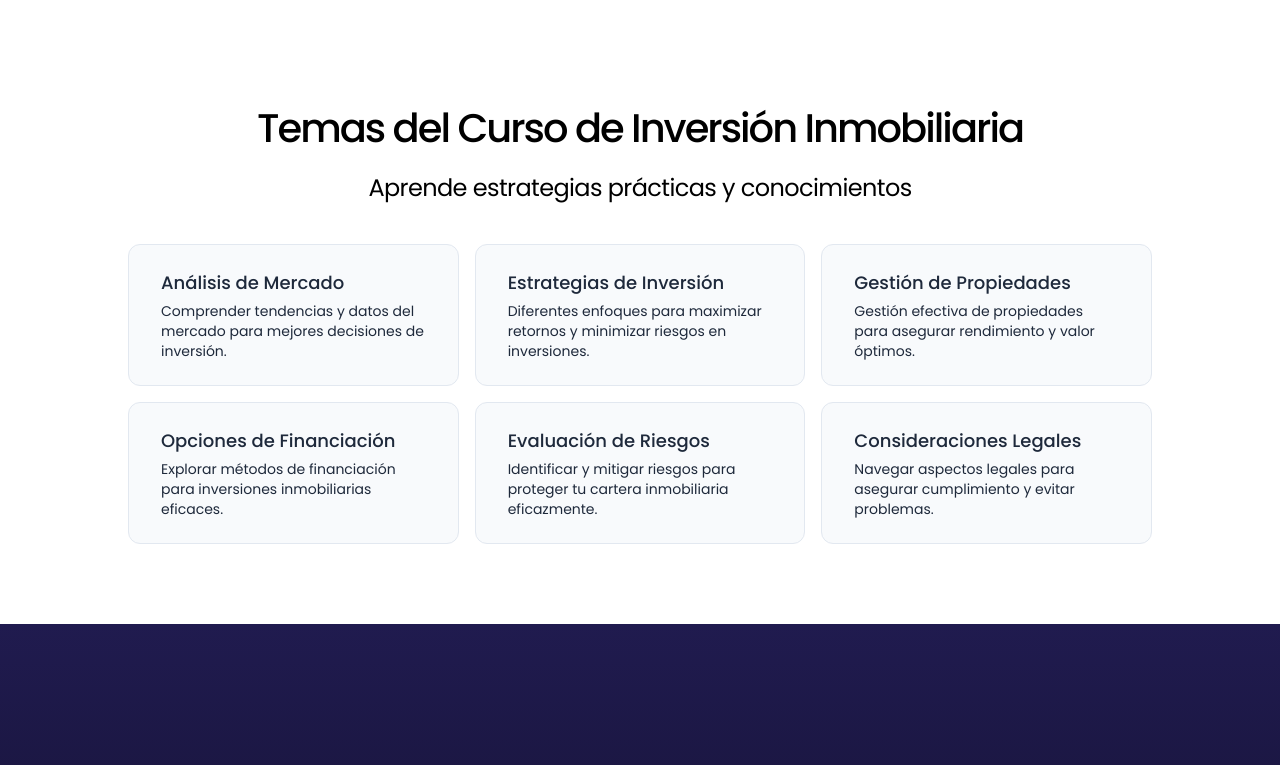
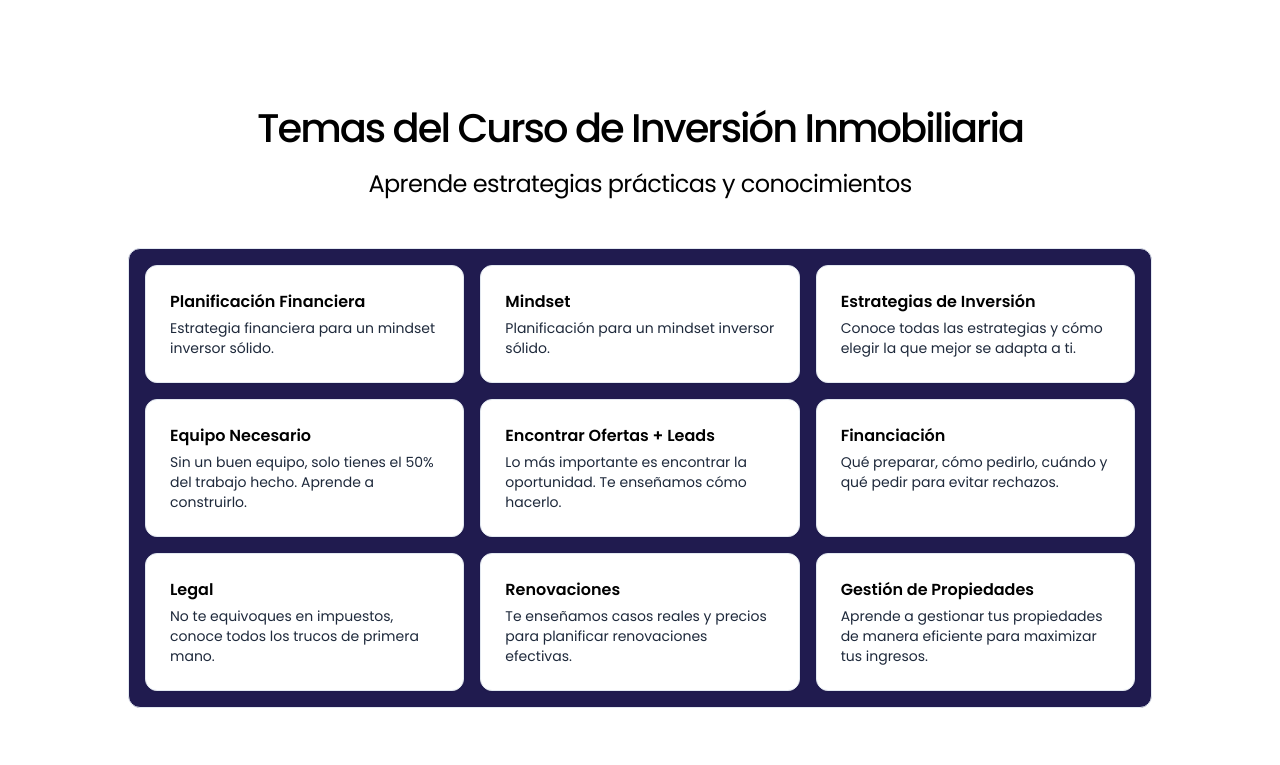
Before and after one commit to mikesoertsz/oc-inmoinversor-web, a Next.js app: page /course in a window 1280 px wide. Shown: the part 1150-1915 px from the top of the page. Built offline with nearby package versions, Linux system fonts and the light colour scheme.

Commit message:
committing changes

```diff
--- a/src/app/(shared)/grid-blocks.tsx
+++ b/src/app/(shared)/grid-blocks.tsx
@@ -20,34 +20,47 @@ const defaultGridContent: {
   subtitle: "Aprende estrategias prácticas y conocimientos",
   items: [
     {
-      title: "Análisis de Mercado",
-      subtitle:
-        "Comprender tendencias y datos del mercado para mejores decisiones de inversión.",
+      title: "Planificación Financiera",
+      subtitle: "Estrategia financiera para un mindset inversor sólido.",
+    },
+    {
+      title: "Mindset",
+      subtitle: "Planificación para un mindset inversor sólido.",
     },
     {
       title: "Estrategias de Inversión",
       subtitle:
-        "Diferentes enfoques para maximizar retornos y minimizar riesgos en inversiones.",
+        "Conoce todas las estrategias y cómo elegir la que mejor se adapta a ti.",
+    },
+    {
+      title: "Equipo Necesario",
+      subtitle:
+        "Sin un buen equipo, solo tienes el 50% del trabajo hecho. Aprende a construirlo.",
+    },
+    {
+      title: "Encontrar Ofertas + Leads",
+      subtitle:
+        "Lo más importante es encontrar la oportunidad. Te enseñamos cómo hacerlo.",
+    },
+    {
+      title: "Financiación",
+      subtitle:
+        "Qué preparar, cómo pedirlo, cuándo y qué pedir para evitar rechazos.",
+    },
+    {
+      title: "Legal",
+      subtitle:
+        "No te equivoques en impuestos, conoce todos los trucos de primera mano.",
+    },
+    {
+      title: "Renovaciones",
+      subtitle:
+        "Te enseñamos casos reales y precios para planificar renovaciones efectivas.",
     },
     {
       title: "Gestión de Propiedades",
       subtitle:
-        "Gestión efectiva de propiedades para asegurar rendimiento y valor óptimos.",
-    },
-    {
-      title: "Opciones de Financiación",
-      subtitle:
-        "Explorar métodos de financiación para inversiones inmobiliarias eficaces.",
-    },
-    {
-      title: "Evaluación de Riesgos",
-      subtitle:
-        "Identificar y mitigar riesgos para proteger tu cartera inmobiliaria eficazmente.",
-    },
-    {
-      title: "Consideraciones Legales",
-      subtitle:
-        "Navegar aspectos legales para asegurar cumplimiento y evitar problemas.",
+        "Aprende a gestionar tus propiedades de manera eficiente para maximizar tus ingresos.",
     },
   ],
 };
@@ -64,14 +77,14 @@ export default function GridBlocks({
           theme="light"
           orientation="center"
         />
-        <ul className="grid grid-cols-1 md:grid-cols-3 lg:grid-cols-3 gap-4 w-full pt-4">
+        <ul className="grid grid-cols-1 md:grid-cols-3 lg:grid-cols-3 gap-4 w-full p-4 bg-brand-bg1 border border-slate-200 rounded-xl">
           {gridItems.map((item, index) => (
             <li
               key={index}
-              className="flex flex-col items-start justify-start rounded-xl bg-slate-50 border border-slate-200 text-slate-800 p-8 py-6"
+              className="flex flex-col items-start justify-start rounded-xl bg-white shadow-sm hover:shadow-md transition transform duration-200 ease-in-out border border-slate-200 text-slate-800 p-6 py-6"
             >
-              <h2 className="text-lg font-medium">{item.title}</h2>
-              <p className="text-sm pt-1">{item.subtitle}</p>
+              <h2 className="text-md font-semibold text-black">{item.title}</h2>
+              <p className="text-sm pt-1 font-body">{item.subtitle}</p>
             </li>
           ))}
         </ul>
--- a/src/app/course/desire-testimonial-video.tsx
+++ b/src/app/course/desire-testimonial-video.tsx
@@ -73,7 +73,9 @@ export default function DesireTestimonialVideo({
                   </span>
                 ))}
             </div>
-            <p className="text-xs leading-relaxed">{testimonial.quoteshort}</p>
+            <p className="text-xs leading-relaxed text-slate-700">
+              {testimonial.quoteshort}
+            </p>
           </div>
         </div>
       </InnerWrap>
--- /dev/null
+++ b/src/app/course/interest-full.tsx
@@ -0,0 +1,70 @@
+import { InnerWrap, Wrapper } from "@/lib/atoms";
+
+export default function InterestFull() {
+  const full = {
+    mainTitle: "La flexibilidad financiera es mi nuevo superpoder",
+    mainQuote: "Rompe la rutina, invierte y asegura tu futuro financiero.",
+    subheading: "Tres requisitos para reventar el 2025",
+    requirements: [
+      {
+        title: "FULL",
+        description: "Comprometete a ir a FULL",
+        icon: "🚀",
+      },
+      {
+        title: "CREETELO",
+        description: "Si no te crees inversor, jamás lo serás",
+        icon: "💪",
+      },
+      {
+        title: "ADAPTATE",
+        description:
+          "Adapta tus estrategias a tu nivel de vida, tiempo, formación y ciclo económico",
+        icon: "🔄",
+      },
+    ],
+    registerText: "¡Inscríbete ahora!",
+  };
+
+  return (
+    <Wrapper className="bg-gradient-to-b from-black to-brand-bg1 py-[1dvh] mt-12">
+      <InnerWrap className="items-center justify-center max-w-4xl text-center text-white">
+        <div className="mb-12">
+          <h1 className="text-4xl md:text-6xl font-bold mb-4">
+            {full.mainTitle}
+          </h1>
+          <p className="text-xl md:text-2xl text-slate-600 italic">
+            &ldquo;{full.mainQuote}&rdquo;
+          </p>
+        </div>
+
+        <div className="mb-12">
+          <h2 className="text-lg md:text-lg font-medium mb-8">
+            {full.subheading}
+          </h2>
+          <div className="grid md:grid-cols-3 gap-4 p-4 bg-white border border-slate-200 rounded-xl">
+            {full.requirements.map((item, index) => (
+              <div
+                key={index}
+                className="bg-white p-6 rounded-xl shadow-sm hover:shadow-md transition transform duration-200 ease-in-out border border-slate-200 text-slate-800"
+              >
+                <div className="text-4xl mb-4">{item.icon}</div>
+                <h3 className="text-xl font-bold text-black mb-2">
+                  {item.title}
+                </h3>
+                <p className="text-slate-700">{item.description}</p>
+              </div>
+            ))}
+          </div>
+        </div>
+
+        <a
+          href="#register"
+          className="px-12 py-4 mt-12 mb-4 font-medium text-black transition duration-300 ease-in-out rounded-md bg-brand-highlight hover:bg-gray-50 text-xl"
+        >
+          {full.registerText}
+        </a>
+      </InnerWrap>
+    </Wrapper>
+  );
+}
--- a/src/app/course/page.tsx
+++ b/src/app/course/page.tsx
@@ -11,6 +11,7 @@ import DesireTestimonialVideo from "./desire-testimonial-video";
 import DesireTestimonialsGrid from "./desire-testimonials-grid";
 import InterestPersonalStory from "./interest-personalstory";
 import CourseSyllabus from "./interest-syllabus";
+import InterestFull from "./interest-full";
 
 export default function Course() {
   return (
@@ -37,6 +38,7 @@ export default function Course() {
           videoPosition="right"
           testimonial={course_es.testimonials.list[2]}
         />
+        <InterestFull />
         <DesireTestimonialsMarquees
           testimonials={course_es.testimonials.list}
         />
--- a/src/components/ui/titleblock.tsx
+++ b/src/components/ui/titleblock.tsx
@@ -23,7 +23,7 @@ const titleStyles = cva("flex w-full max-w-3xl", {
     },
     orientation: {
       center:
-        "flex-col items-center justify-center w-full text-center gap-2 mb-6",
+        "flex-col items-center justify-center w-full text-center gap-2 mb-12",
       left: "flex-col items-start justify-start w-full text-left gap-2",
     },
   },
@@ -89,11 +89,13 @@ export function TitleBlock({
         </PreHeading>
       )}
       {heading && (
-        <Heading className="font-title text-4xl md:text-[2.5em] font-medium tracking-tighter leading-[4rem]">
+        <Heading className="font-title text-4xl md:text-[2.5em] font-medium tracking-tighter leading-[4rem] py-0 my-0">
           {heading}
         </Heading>
       )}
-      {subheading && <SubHeading>{subheading}</SubHeading>}
+      {subheading && (
+        <SubHeading className="py-0 my-0">{subheading}</SubHeading>
+      )}
       {body && (
         <Body className={theme === "dark" ? darkModeStyles.body : ""}>
           {body}
```
